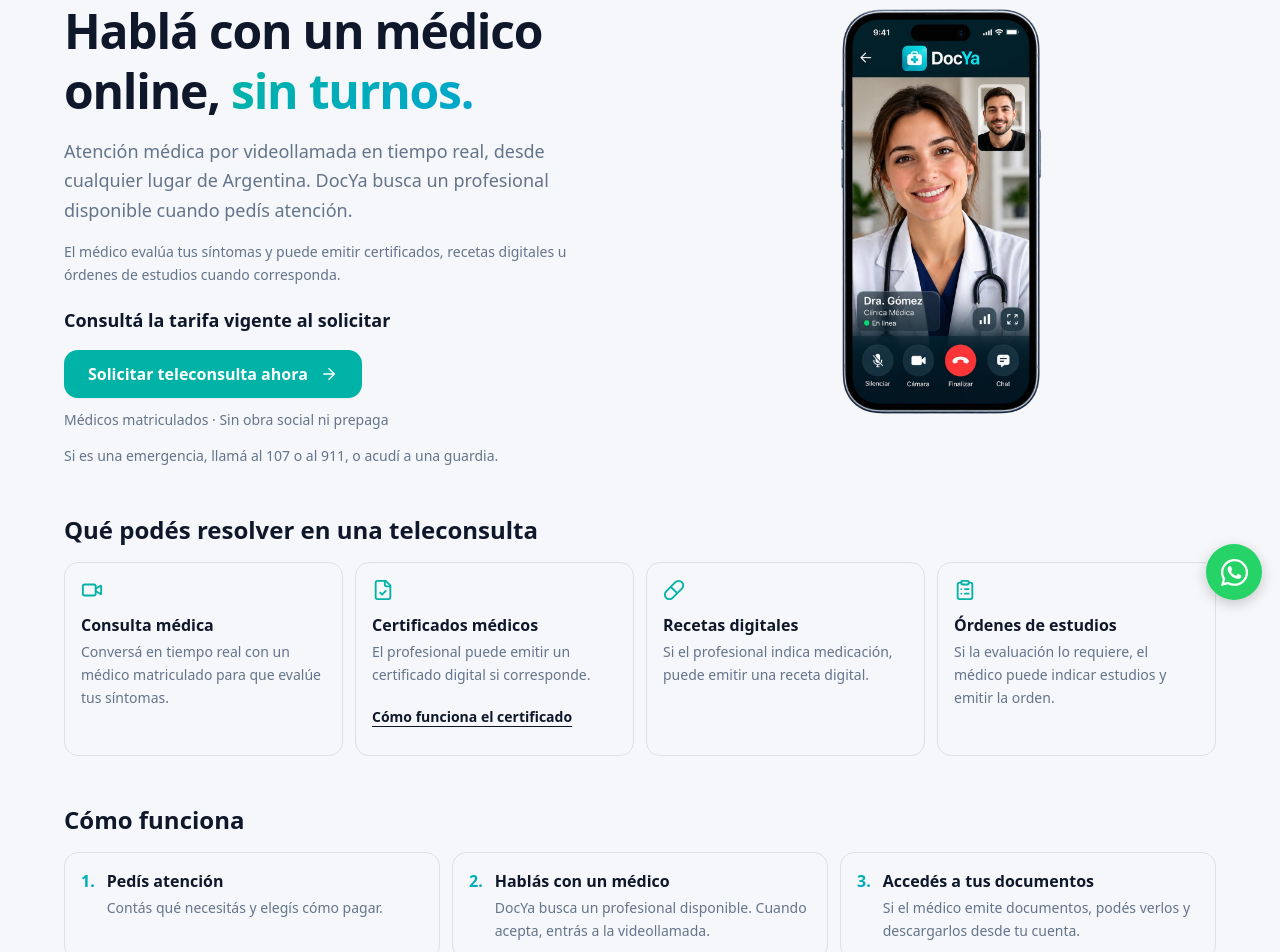
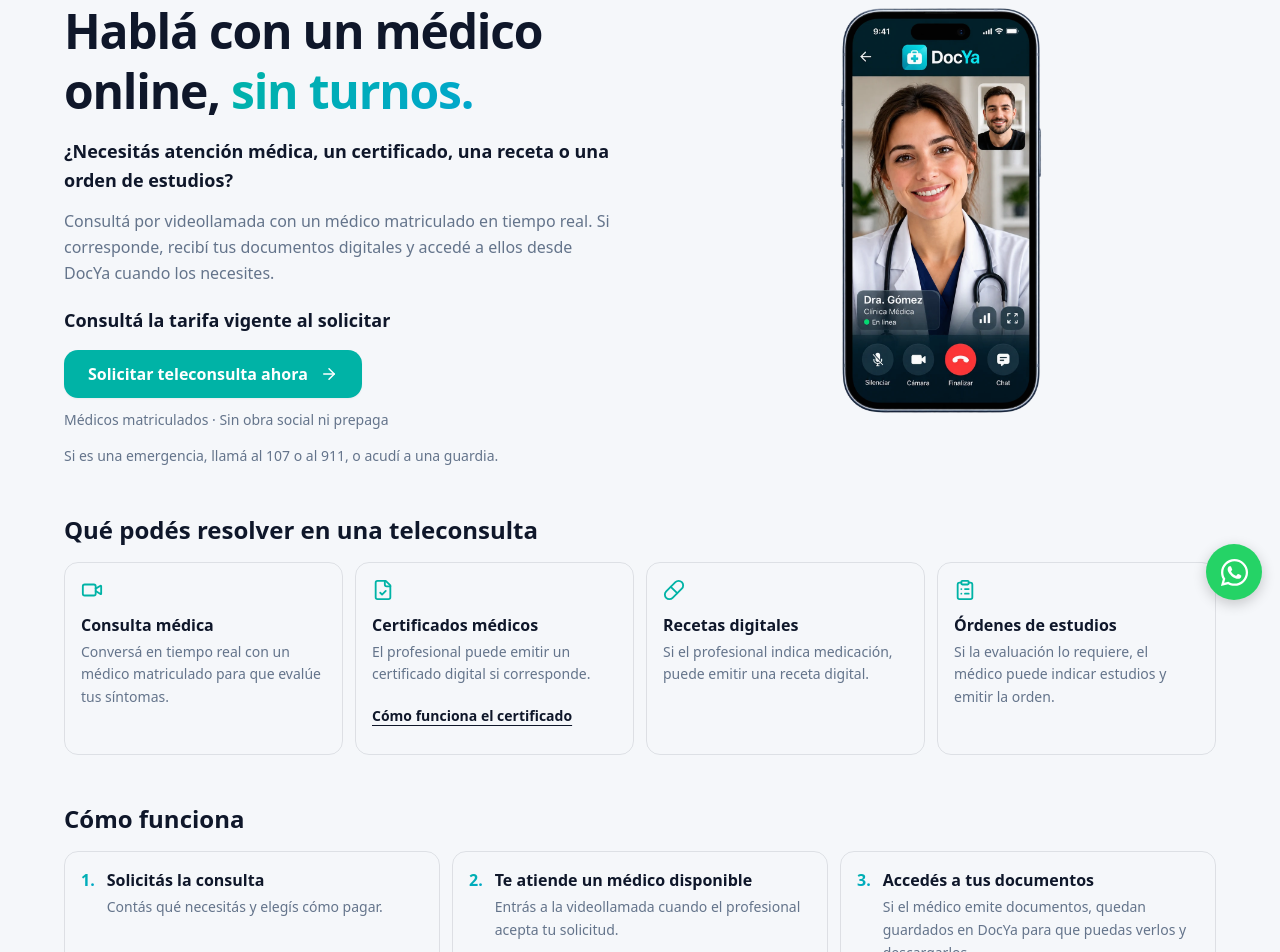
Before and after one commit to facu1391/DocYA, a Next.js app: page /teleconsulta-ads in a window 1280 px wide. Shown: the part 180-1132 px from the top of the page. Built offline with nearby package versions, Linux system fonts and the light colour scheme; no server answers.

Commit message:
refine: aclarar el encabezado y los pasos de teleconsulta

```diff
--- a/src/app/teleconsulta-ads/TeleconsultaAds.tsx
+++ b/src/app/teleconsulta-ads/TeleconsultaAds.tsx
@@ -16,16 +16,16 @@ const benefits = [
 
 const steps = [
   {
-    title: "Pedís atención",
+    title: "Solicitás la consulta",
     description: "Contás qué necesitás y elegís cómo pagar.",
   },
   {
-    title: "Hablás con un médico",
-    description: "DocYa busca un profesional disponible. Cuando acepta, entrás a la videollamada.",
+    title: "Te atiende un médico disponible",
+    description: "Entrás a la videollamada cuando el profesional acepta tu solicitud.",
   },
   {
     title: "Accedés a tus documentos",
-    description: "Si el médico emite documentos, podés verlos y descargarlos desde tu cuenta.",
+    description: "Si el médico emite documentos, quedan guardados en DocYa para que puedas verlos y descargarlos.",
   },
 ];
 
@@ -90,8 +90,8 @@ export default function TeleconsultaAds() {
     <div className="order-1">
       <p className="badge-trusted mb-6 w-fit"><Video size={17} aria-hidden="true" /> Teleconsulta DocYa</p>
       <h1 className="mb-4 text-4xl font-bold leading-tight tracking-tight md:text-5xl">Hablá con un médico online, <span className="highlight-text">sin turnos.</span></h1>
-      <p className="mb-4 text-lg leading-relaxed text-text-muted">Atención médica por videollamada en tiempo real, desde cualquier lugar de Argentina. DocYa busca un profesional disponible cuando pedís atención.</p>
-      <p className="mb-5 text-sm leading-relaxed text-text-muted">El médico evalúa tus síntomas y puede emitir certificados, recetas digitales u órdenes de estudios cuando corresponda.</p>
+      <p className="mb-3 text-lg font-semibold leading-relaxed">¿Necesitás atención médica, un certificado, una receta o una orden de estudios?</p>
+      <p className="mb-5 leading-relaxed text-text-muted">Consultá por videollamada con un médico matriculado en tiempo real. Si corresponde, recibí tus documentos digitales y accedé a ellos desde DocYa cuando los necesites.</p>
       <p className="mb-4 min-h-7 text-lg font-semibold" aria-live="polite">{formattedPrice ? `${formattedPrice} por teleconsulta` : "Consultá la tarifa vigente al solicitar"}</p>
       {requestButton}
       <p className="mt-3 text-sm text-text-muted">Médicos matriculados · Sin obra social ni prepaga</p>
```
